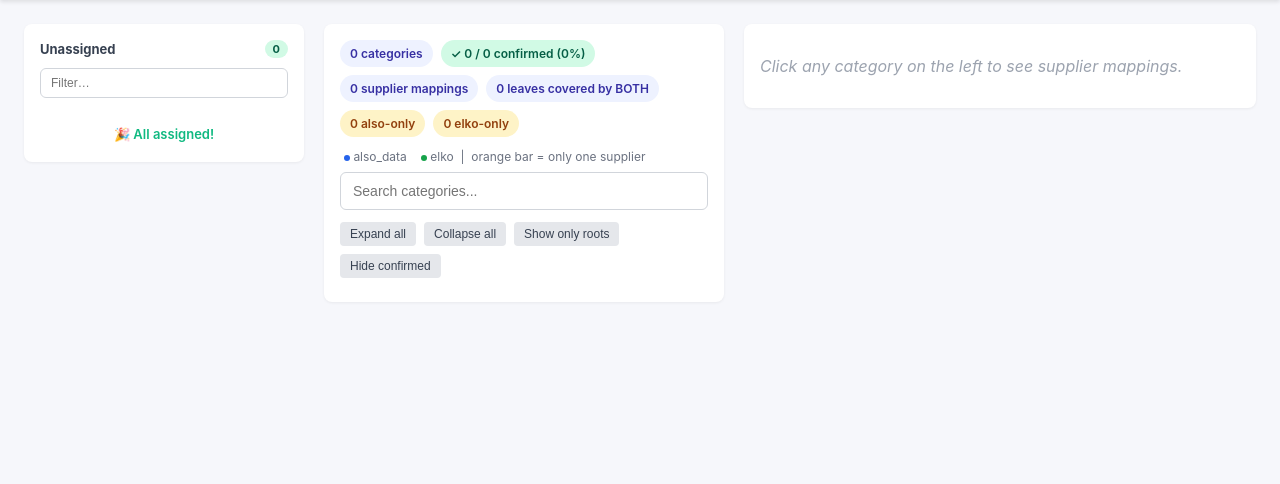
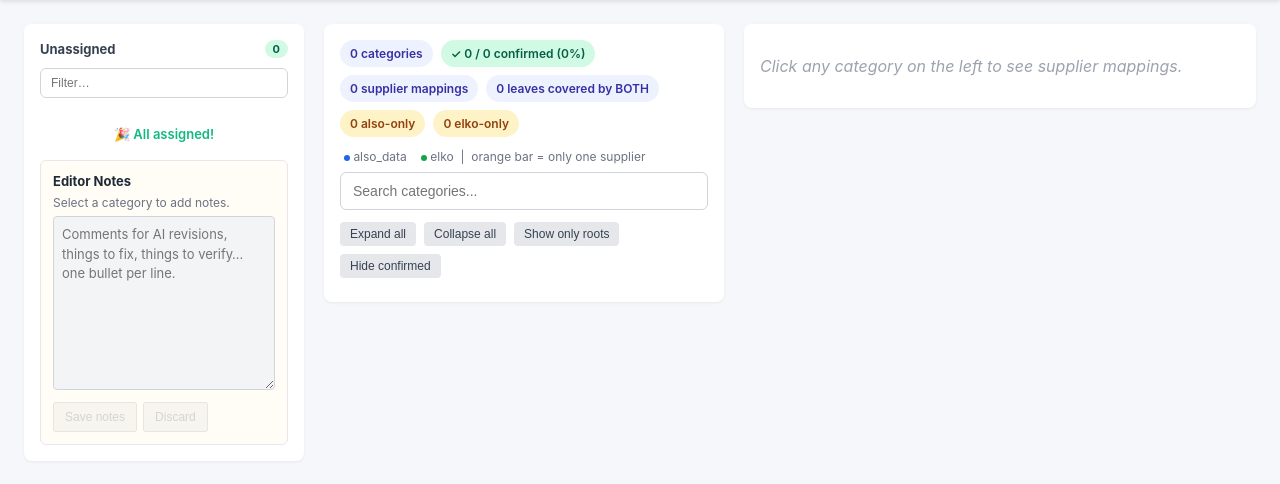
Before and after one commit to KristapsRjabovs/abian-category, a Flask app: page / in a window 1280 px wide. Shown: the part 127-611 px from the top of the page. Run offline with Flask 3, Linux system fonts and the light colour scheme; data that the repository does not hold is empty; parts of the project's set-up code (start-up, migrations or seed data) failed here and were passed over; some libraries are stand-ins or nearby versions.

Commit message:
Sticky Notes panel in left sidebar with dedicated Save
User wanted notes:
- visible whenever any node is selected (not gated by edit mode)
- in a fixed/sticky panel that scrolls with the page
- with its own Save button, not coupled to the main "everything" save

Layout
- Left sidebar (#unmappedSidebar) gets a new .notes-panel block below
  the unassigned list. position: sticky; top: 12px so it stays in view
  while you scroll the tree. Soft pale-yellow background to set it apart
  visually from the unassigned list above.
- Notes textarea is editable in any mode (read-only or edit). Disabled
  by default until a node is selected.
- Three-state status pill in the corner: "saved" (green), "unsaved"
  (amber), "saving…" / "save failed: …" (red).

Behaviour
- Selecting any node loads its notes into the panel and stores the
  baseline value for dirty-detection.
- Typing in the textarea sets dirty -> Save and Discard buttons enable.
- Discard reverts to the loaded baseline without a server call.
- Save POSTs to a new lightweight endpoint /api/save-notes that updates
  one column on one node, bypassing the heavier /api/save guard. Local
  SEO map is updated so the read-only render and tree badge reflect
  immediately. Tree label gets/loses the .with-notes amber-bar class
  in real time.

Backend
- New /api/save-notes endpoint on Flask (app.py) and Netlify
  (netlify/functions/save-notes.mjs). Both validate `code` is present
  and call db.save_seo / a single UPDATE.
- Removed the old in-panel notes textarea so there is one place to
  edit notes; the SEO panel no longer duplicates the field.

Verified against fresh embedded Postgres: save-notes round-trip
preserves multi-line text, /api/notes-export still produces the
AI-prompt markdown, round-trip test 7/7 green, and mappings/tree
remain at 697/197 untouched (no save-mappings path involved in the
notes flow).

```diff
--- a/app.py
+++ b/app.py
@@ -280,6 +280,20 @@ def api_category_export():
                     headers={"Content-Disposition": "attachment; filename=magento_categories.csv"})
 
 
+@app.route("/api/save-notes", methods=["POST"])
+def api_save_notes():
+    """Standalone notes save. Updates a single node's notes column without
+    going through the heavy save guard, so editors can quickly save a
+    review note without touching mappings, tree_nodes, etc."""
+    payload = request.get_json(force=True)
+    code  = (payload.get("code")  or "").strip()
+    notes = payload.get("notes")
+    if not code:
+        return jsonify(ok=False, error="code is required"), 400
+    db.save_seo({code: {"notes": notes if notes is not None else ""}})
+    return jsonify(ok=True)
+
+
 @app.route("/api/notes-export")
 def api_notes_export():
     """Plain-text markdown listing every page with editor notes, in a format
--- a/templates/index.html
+++ b/templates/index.html
@@ -206,6 +206,25 @@
   .um-empty { padding: 20px 12px; color: #10b981; font-weight: 600; text-align: center; font-size: 13px; }
   .um-nodrag-hint { padding: 6px 12px; font-size: 11px; color: #9ca3af; font-style: italic;
                     background: #f9fafb; border-bottom: 1px solid #e5e7eb; }
+  /* Sticky Notes panel — always editable, dedicated save button */
+  .notes-panel { position: sticky; top: 12px; margin-top: 14px; padding: 12px;
+                 border: 1px solid #e5e7eb; border-radius: 6px; background: #fffdf6; }
+  .notes-head { display: flex; align-items: center; justify-content: space-between;
+                font-size: 13px; color: #1f2937; margin-bottom: 6px; }
+  .notes-status { font-size: 11px; color: #6b7280; }
+  .notes-status.ok    { color: #065f46; }
+  .notes-status.dirty { color: #b45309; }
+  .notes-status.err   { color: #991b1b; }
+  .notes-target { font-size: 12px; color: #6b7280; margin-bottom: 6px;
+                  white-space: nowrap; overflow: hidden; text-overflow: ellipsis; }
+  .notes-target strong { color: #1f2937; }
+  .notes-panel textarea { width: 100%; padding: 8px; border: 1px solid #d1d5db;
+                          border-radius: 4px; font-size: 13px; line-height: 1.5;
+                          font-family: inherit; resize: vertical; box-sizing: border-box; }
+  .notes-panel textarea:disabled { background: #f3f4f6; color: #9ca3af; cursor: not-allowed; }
+  .notes-actions { display: flex; gap: 6px; margin-top: 8px; }
+  .notes-actions button { font-size: 12px; padding: 6px 10px; }
+  .notes-actions button:disabled { opacity: 0.5; cursor: not-allowed; }
   /* WYSIWYG (Quill) — toolbar + container chrome */
   .ql-toolbar.ql-snow { border-color: #d1d5db; border-radius: 4px 4px 0 0; }
   .ql-container.ql-snow { border-color: #d1d5db; border-radius: 0 0 4px 4px;
@@ -273,6 +292,20 @@
     </h3>
     <input id="unmappedSearch" type="search" placeholder="Filter…" autocomplete="off">
     <div id="unmappedList"></div>
+
+    <!-- Notes panel — sticky, always editable, dedicated Save -->
+    <div id="notesPanel" class="notes-panel">
+      <div class="notes-head">
+        <strong>Editor Notes</strong>
+        <span id="notesStatus" class="notes-status"></span>
+      </div>
+      <div id="notesTarget" class="notes-target">Select a category to add notes.</div>
+      <textarea id="notesText" rows="8" placeholder="Comments for AI revisions, things to fix, things to verify… one bullet per line." disabled></textarea>
+      <div class="notes-actions">
+        <button id="notesSaveBtn" class="primary" disabled>Save notes</button>
+        <button id="notesResetBtn" class="dl" disabled>Discard</button>
+      </div>
+    </div>
   </aside>
   <!-- Tree panel -->
   <aside class="panel">
@@ -875,8 +908,73 @@ function selectNode(node, ancestors) {
     if (ae && ae.childUl && ae.childUl.classList.contains("hidden")) { ae.childUl.classList.remove("hidden"); ae.toggle.textContent = "\u25BC"; }
   }
   currentNode = node; currentAncestors = ancestors; showDetail(node, ancestors);
+  loadNotesForNode(node);
 }
 function escapeHtml(s) { return s.replace(/[&<>"']/g, c => ({"&":"&amp;","<":"&lt;",">":"&gt;",'"':"&quot;","'":"&#39;"}[c])); }
+
+// ── Sticky Editor Notes panel ────────────────────────────────────────────────
+let notesNode = null;       // currently loaded node
+let notesBaseline = "";     // value loaded from server, for dirty detection
+
+function loadNotesForNode(node) {
+  notesNode = node;
+  const value = ((SEO[node.code] || {}).notes || "");
+  notesBaseline = value;
+  const ta = document.getElementById("notesText");
+  ta.value = value;
+  ta.disabled = false;
+  document.getElementById("notesTarget").innerHTML =
+    `<strong>${escapeHtml(node.label)}</strong> &nbsp;<span class="seo-hint">${escapeHtml(node.code)}</span>`;
+  setNotesStatus("clean", value ? "loaded" : "empty");
+  document.getElementById("notesSaveBtn").disabled  = true;
+  document.getElementById("notesResetBtn").disabled = true;
+}
+
+function setNotesStatus(kind, text) {
+  const el = document.getElementById("notesStatus");
+  el.className = "notes-status " + kind;
+  el.textContent = text || "";
+}
+
+document.getElementById("notesText").addEventListener("input", (ev) => {
+  if (!notesNode) return;
+  const dirty = ev.target.value !== notesBaseline;
+  document.getElementById("notesSaveBtn").disabled  = !dirty;
+  document.getElementById("notesResetBtn").disabled = !dirty;
+  setNotesStatus(dirty ? "dirty" : "clean", dirty ? "unsaved" : "saved");
+});
+
+document.getElementById("notesResetBtn").onclick = () => {
+  document.getElementById("notesText").value = notesBaseline;
+  document.getElementById("notesSaveBtn").disabled  = true;
+  document.getElementById("notesResetBtn").disabled = true;
+  setNotesStatus("clean", "reverted");
+};
+
+document.getElementById("notesSaveBtn").onclick = async () => {
+  if (!notesNode) return;
+  const code = notesNode.code;
+  const notes = document.getElementById("notesText").value;
+  setNotesStatus("dirty", "saving…");
+  try {
+    const r = await fetch("/api/save-notes", {
+      method: "POST", headers: { "Content-Type": "application/json" },
+      body: JSON.stringify({ code, notes }),
+    });
+    if (!r.ok) throw new Error(r.status + " " + await r.text());
+    notesBaseline = notes;
+    SEO[code] = SEO[code] || {};
+    SEO[code].notes = notes;
+    document.getElementById("notesSaveBtn").disabled  = true;
+    document.getElementById("notesResetBtn").disabled = true;
+    // refresh tree badge for this node
+    const entry = nodeIdx.get(code);
+    if (entry) entry.labelEl.classList.toggle("with-notes", !!notes.trim());
+    setNotesStatus("ok", "saved");
+  } catch (e) {
+    setNotesStatus("err", "save failed: " + e.message);
+  }
+};
 function showDetail(node, ancestors) {
   const d = document.getElementById("detail");
   const breadcrumbs = [...ancestors, node].map(a => a.label).join(" \u203A ");
@@ -1032,10 +1130,6 @@ function renderSeoPanel(node) {
           <label>Bottom SEO Text (LV)</label>
           <div class="seo-bottom-ro">${sanitizeQuillHtml(v("bottom_seo_lv")) || "<p style='color:#9ca3af;'>—</p>"}</div>
         </div>
-        <div class="seo-desc-block">
-          <label>Editor Notes</label>
-          <div class="seo-val" style="white-space:pre-wrap;">${escapeHtml(v("notes") || "—")}</div>
-        </div>
       </div>`;
   }
   return `
@@ -1071,10 +1165,8 @@ function renderSeoPanel(node) {
         <label>Bottom SEO Text (LV) <span class="seo-hint">long-form, rich text</span></label>
         <div data-quill="bottom_seo_lv"></div>
       </div>
-      <div class="seo-desc-block">
-        <label>Editor Notes <span class="seo-hint">your review comments — exported to AI prompt</span></label>
-        <textarea data-seo="notes" rows="3" placeholder="e.g. The CAD example is too narrow; need to mention more design tools.">${escapeHtml(v("notes"))}</textarea>
-      </div>
+      <!-- Editor Notes lives in the sticky left-sidebar panel and is editable
+           regardless of edit mode; nothing here. -->
     </div>`;
 }
 
```
Also changed, not shown: netlify/functions/save-notes.mjs (added, +20 -0 lines).
